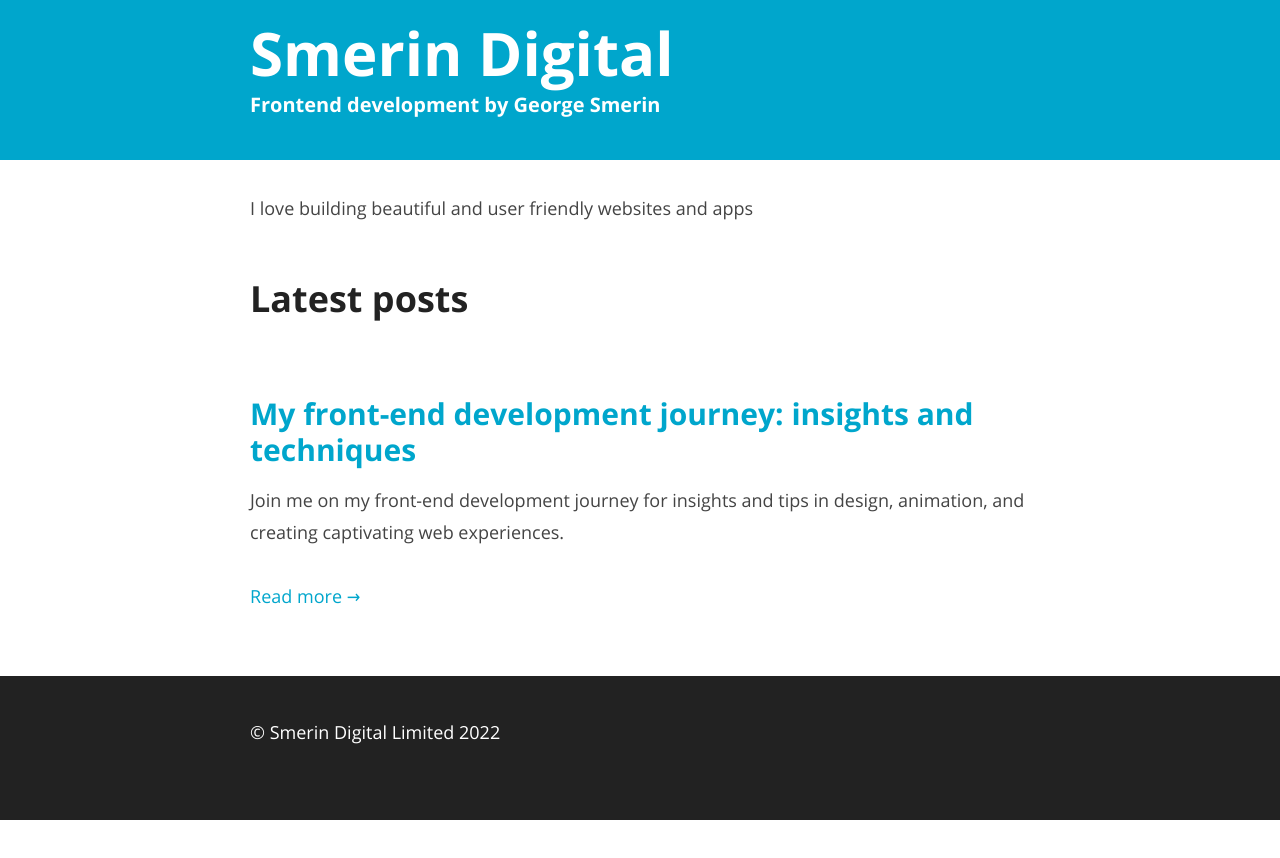
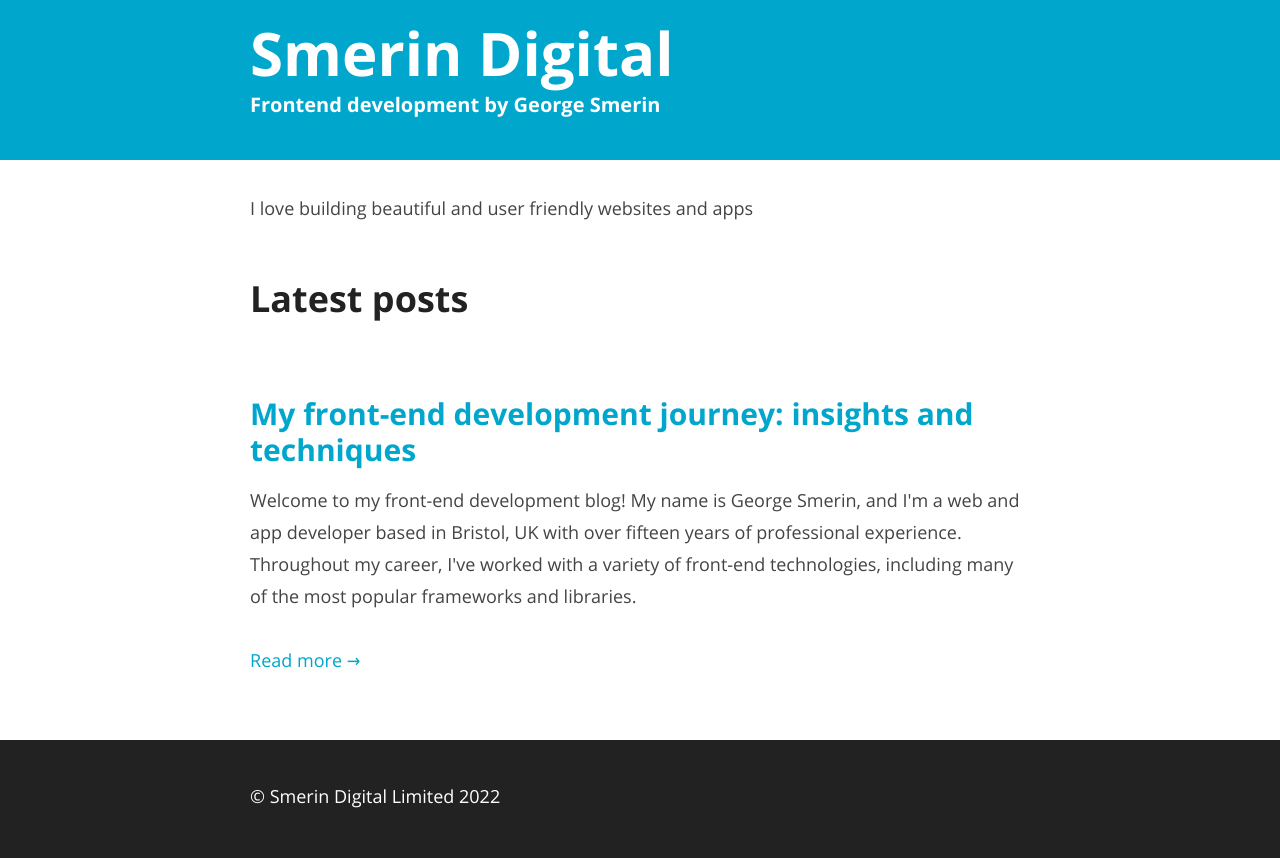
Before and after one commit to smerin/smerin-digital, a Next.js app: page / in a window 1280 px wide. Shown: the top 858 px of the page. Before the commit the page ends 820 px from the top, so only its background shows below. Built offline with nearby package versions, Linux system fonts and the light colour scheme.

Commit message:
Alter intro excerpt

```diff
--- a/_posts/front-end-development-journey.md
+++ b/_posts/front-end-development-journey.md
@@ -1,7 +1,8 @@
 ---
 date: "2023-03-01"
 title: "My front-end development journey: insights and techniques"
-excerpt: "Join me on my front-end development journey for insights and tips in design, animation, and creating captivating web experiences."
+excerpt: "Welcome to my front-end development blog! My name is George Smerin, and I'm a web and app developer based in Bristol, UK with over fifteen years of professional experience. Throughout my career, I've worked with a variety of front-end technologies, including many of the most popular frameworks and libraries."
+meta_description: "Join me on my front-end development journey for insights and tips in design, animation, and creating captivating web experiences."
 tags: []
 ---
 
--- a/interfaces/post.ts
+++ b/interfaces/post.ts
@@ -3,6 +3,7 @@ export interface Post {
   date: string;
   title: string;
   excerpt: string;
+  meta_description: string;
   content: string;
   tags: string[];
 }
```
